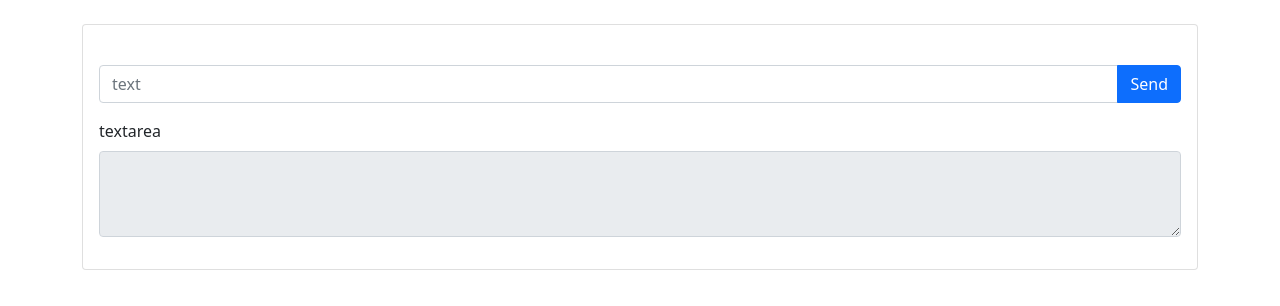
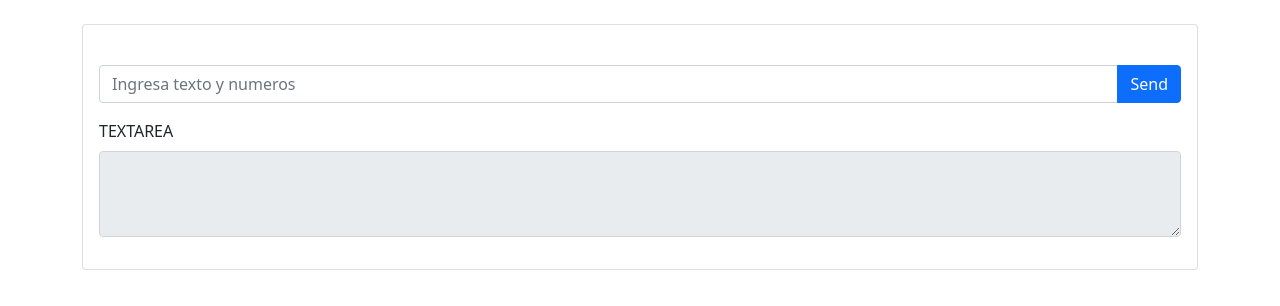
Before and after one commit to Gtor21/TEST, a plain HTML site: page index.html in a window 1280 px wide. Drawn offline with nearby package versions, Linux system fonts and the light colour scheme.

Commit message:
correccion en vista

```diff
--- a/index.html
+++ b/index.html
@@ -20,13 +20,13 @@
                 <div class="mb-3">
                     <label for="exampleFormControlInput1" class="form-label"></label>
                     <div class="input-group mb-3">
-                        <input type="text" class="form-control" id="txtInput" placeholder="text" aria-label="Username"
+                        <input type="text" class="form-control" id="txtInput" placeholder="Ingresa texto y numeros" aria-label="Username"
                             aria-describedby="basic-addon1">
                         <button type="button" class="btn btn-primary" id="btnSend">Send</button>
                     </div>
                 </div>
                 <div class="mb-3">
-                    <label for="exampleFormControlTextarea1" class="form-label">textarea</label>
+                    <label for="exampleFormControlTextarea1" class="form-label">TEXTAREA</label>
                     <textarea class="form-control" id="Textarea" rows="3" disabled></textarea>
                 </div>
             </div>
```
